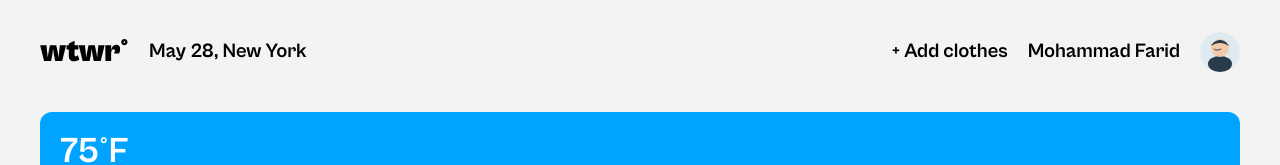
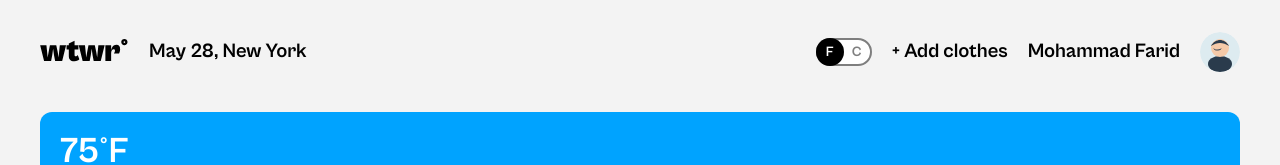
Before and after one commit to mfprojects355/se_project_react, a React (Vite) app: page / in a window 1280 px wide. Shown: the top 165 px of the page. Built offline with nearby package versions, Linux system fonts and the light colour scheme; no server answers.

Commit message:
toggle switch added

```diff
--- a/src/components/App/App.jsx
+++ b/src/components/App/App.jsx
@@ -26,6 +26,7 @@ function App() {
   const [clothingItems, setClothingItems] = useState(defaultClothingItems);
   const [selectedCard, setSelectedCard] = useState(null);
   const [garmentForm, setGarmentForm] = useState(INITIAL_GARMENT_FORM);
+  const [currentTemperatureUnit, setCurrentTemperatureUnit] = useState("F");
 
   useEffect(() => {
     fetchWeatherData()
@@ -63,6 +64,10 @@ function App() {
     setActiveModal(MODAL_ITEM);
   }, []);
 
+  const handleToggleSwitchChange = useCallback(() => {
+    setCurrentTemperatureUnit((prev) => (prev === "F" ? "C" : "F"));
+  }, []);
+
   const handleGarmentFormChange = useCallback((field, value) => {
     setGarmentForm((prev) => ({ ...prev, [field]: value }));
   }, []);
@@ -94,11 +99,14 @@ function App() {
         <Header
           weatherData={weatherData}
           onAddClothesClick={handleOpenAddClothesModal}
+          currentTemperatureUnit={currentTemperatureUnit}
+          onToggleSwitchChange={handleToggleSwitchChange}
         />
         <Main
           weatherData={weatherData}
           clothingItems={clothingItems}
           onCardClick={handleCardClick}
+          currentTemperatureUnit={currentTemperatureUnit}
         />
         <Footer />
       </div>
--- a/src/components/Header/Header.jsx
+++ b/src/components/Header/Header.jsx
@@ -1,10 +1,16 @@
 import logo from "../../assets/Logo.svg";
 import avatar from "../../assets/avatar.svg";
+import ToggleSwitch from "../ToggleSwitch/ToggleSwitch";
 import "./Header.css";
 
 const userName = "Mohammad Farid";
 
-function Header({ weatherData, onAddClothesClick }) {
+function Header({
+  weatherData,
+  onAddClothesClick,
+  currentTemperatureUnit,
+  onToggleSwitchChange,
+}) {
   const currentDate = new Date().toLocaleString("default", {
     month: "long",
     day: "numeric",
@@ -19,6 +25,10 @@ function Header({ weatherData, onAddClothesClick }) {
         </p>
       </div>
       <div className="header__right">
+        <ToggleSwitch
+          currentTemperatureUnit={currentTemperatureUnit}
+          onToggle={onToggleSwitchChange}
+        />
         <button
           type="button"
           className="header__add-button ui-text-1"
--- a/src/components/Main/Main.jsx
+++ b/src/components/Main/Main.jsx
@@ -2,16 +2,25 @@ import WeatherCard from "../WeatherCard/WeatherCard";
 import ItemCard from "../ItemCard/ItemCard";
 import "./Main.css";
 
-function Main({ weatherData, clothingItems, onCardClick }) {
+function Main({
+  weatherData,
+  clothingItems,
+  onCardClick,
+  currentTemperatureUnit,
+}) {
   const filteredClothingItems = clothingItems.filter(
     (item) => item.weather === weatherData.weather,
   );
 
   return (
     <main className="main">
-      <WeatherCard weatherData={weatherData} />
+      <WeatherCard
+        weatherData={weatherData}
+        currentTemperatureUnit={currentTemperatureUnit}
+      />
       <p className="main__banner ui-text-1_100">
-        Today is {weatherData.temperature.F}° F / You may want to wear:
+        Today is {weatherData.temperature[currentTemperatureUnit]}°
+        {currentTemperatureUnit} / You may want to wear:
       </p>
       <ul className="main__cards-list">
         {filteredClothingItems.map((item) => (
--- /dev/null
+++ b/src/components/ToggleSwitch/ToggleSwitch.css
@@ -0,0 +1,81 @@
+.toggle-switch {
+  position: relative;
+  display: inline-block;
+  box-sizing: border-box;
+  width: 56px;
+  height: 28px;
+  flex-shrink: 0;
+  border: 2px solid #7e7e7e;
+  border-radius: 20px;
+  background-color: var(--color-white);
+  opacity: 1;
+  cursor: pointer;
+  transition: border-color 0.2s ease;
+}
+
+.toggle-switch:hover {
+  border-color: var(--color-black);
+}
+
+.toggle-switch__checkbox {
+  position: absolute;
+  inset: 0;
+  width: 100%;
+  height: 100%;
+  margin: 0;
+  opacity: 0;
+  cursor: pointer;
+  z-index: 2;
+}
+
+.toggle-switch__thumb {
+  position: absolute;
+  top: 50%;
+  left: -2px;
+  width: 28px;
+  height: 28px;
+  border-radius: 50%;
+  background-color: var(--color-black);
+  transform: translateY(-50%);
+  transition: left 0.2s ease;
+}
+
+.toggle-switch__unit {
+  position: absolute;
+  top: 50%;
+  z-index: 1;
+  font-family: var(--font-family);
+  font-size: 14px;
+  font-weight: var(--ui-text-1-weight);
+  line-height: 100%;
+  letter-spacing: var(--ui-text-letter-spacing);
+  text-align: center;
+  vertical-align: middle;
+  color: var(--color-black-80);
+  transform: translate(-50%, -50%);
+  pointer-events: none;
+}
+
+.toggle-switch__unit_type_f {
+  left: 12px;
+}
+
+.toggle-switch__unit_type_c {
+  left: 39px;
+}
+
+.toggle-switch__checkbox:not(:checked) ~ .toggle-switch__unit_type_f {
+  color: var(--color-white);
+}
+
+.toggle-switch__checkbox:checked ~ .toggle-switch__thumb {
+  left: calc(100% - 26px);
+}
+
+.toggle-switch__checkbox:checked ~ .toggle-switch__unit_type_c {
+  color: var(--color-white);
+}
+
+.toggle-switch:hover .toggle-switch__checkbox:not(:checked) ~ .toggle-switch__thumb {
+  left: 0;
+}
--- /dev/null
+++ b/src/components/ToggleSwitch/ToggleSwitch.jsx
@@ -0,0 +1,20 @@
+import "./ToggleSwitch.css";
+
+function ToggleSwitch({ currentTemperatureUnit, onToggle }) {
+  return (
+    <label className="toggle-switch">
+      <input
+        className="toggle-switch__checkbox"
+        type="checkbox"
+        checked={currentTemperatureUnit === "C"}
+        onChange={onToggle}
+        aria-label="Toggle temperature unit"
+      />
+      <span className="toggle-switch__thumb" />
+      <span className="toggle-switch__unit toggle-switch__unit_type_f">F</span>
+      <span className="toggle-switch__unit toggle-switch__unit_type_c">C</span>
+    </label>
+  );
+}
+
+export default ToggleSwitch;
--- a/src/components/WeatherCard/WeatherCard.jsx
+++ b/src/components/WeatherCard/WeatherCard.jsx
@@ -1,16 +1,19 @@
 import sunnyBackground from "../../assets/sunny.svg";
 import "./WeatherCard.css";
 
-function WeatherCard({ weatherData }) {
+function WeatherCard({ weatherData, currentTemperatureUnit }) {
   const { temperature, isDay } = weatherData;
+  const temp = temperature[currentTemperatureUnit];
 
   return (
     <article
       className={`weather-card ${isDay ? "" : "weather-card_type_night"}`}
       style={isDay ? { backgroundImage: `url(${sunnyBackground})` } : undefined}
-      aria-label={`Current temperature, ${temperature.F} degrees Fahrenheit`}
+      aria-label={`Current temperature, ${temp} degrees ${currentTemperatureUnit === "F" ? "Fahrenheit" : "Celsius"}`}
     >
-      <p className="weather-card__temp">{temperature.F}°F</p>
+      <p className="weather-card__temp">
+        {temp}°{currentTemperatureUnit}
+      </p>
     </article>
   );
 }
```
